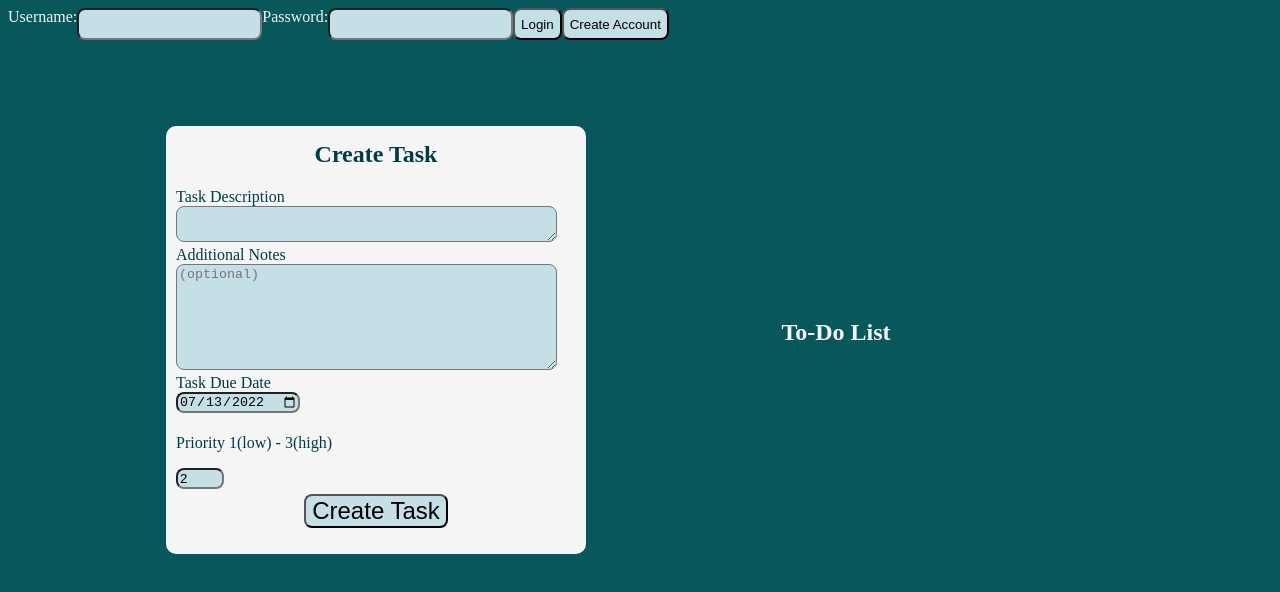
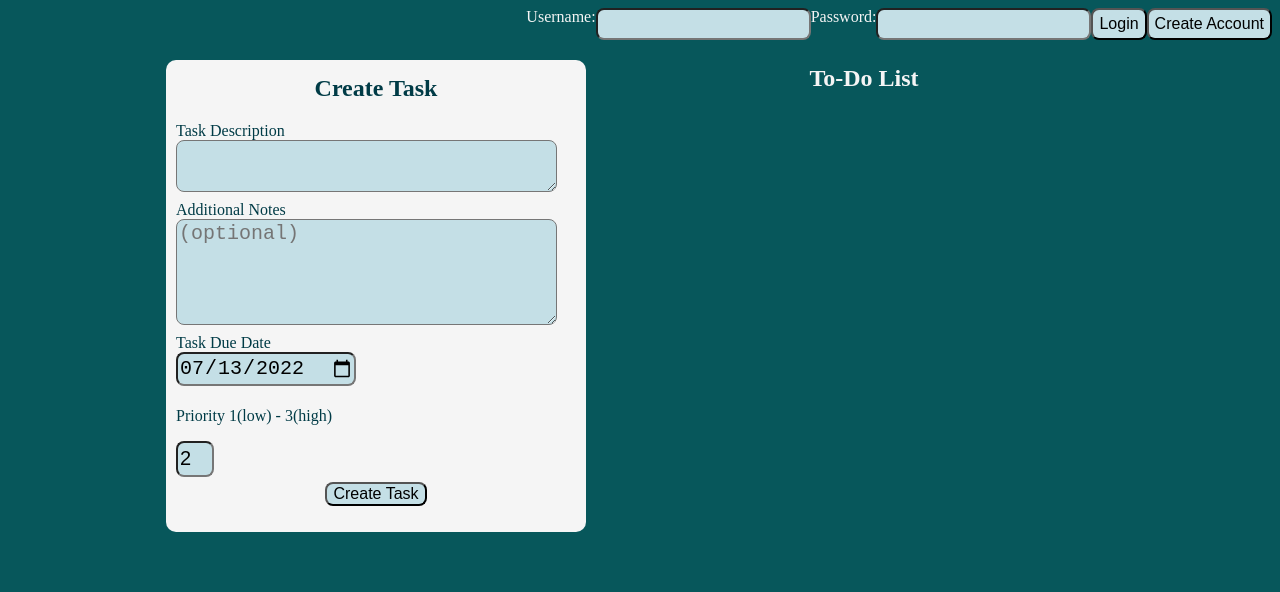
Before and after one commit to guzmaneandrew/to_do_app, a website: page public_html/index.html in a window 1280 px wide. Drawn offline with nearby package versions, Linux system fonts and the light colour scheme; no server answers.

Commit message:
Update styling

```diff
--- a/public_html/style.css
+++ b/public_html/style.css
@@ -2,6 +2,9 @@ body {
     font-size: 16px;
     background-color: #07575B;
     color: whitesmoke;
+    min-width: fit-content;
+    display: flex;
+    flex-direction: column;
 }
 
 h1, h2 {
@@ -10,7 +13,14 @@ h1, h2 {
 }
 
 #login {
+    margin-bottom: 20px;
+    align-self: flex-end;
+    width: fit-content;
     display: flex;
+}
+
+#login > * {
+    flex-shrink: 0;
 }
 
 #logout {
@@ -27,12 +37,14 @@ h1, h2 {
     margin-left: auto;
     margin-right: auto;
     display: flex;
-    align-items: center;
+    flex-wrap: wrap;
+    justify-content: space-between;
 }
 
 button, input, textarea {
     background-color: #C4DFE6;
     border-radius: 8px;
+    font-size: 1rem;
 }
 
 #create-task {
@@ -44,8 +56,9 @@ button, input, textarea {
     padding: 10px;
 }
 
-#create-task input {
+#create-task input, #create-task textarea {
     margin-bottom: 5px;
+    font-size: 1.25rem;
 }
 
 #create-task textarea{
@@ -53,12 +66,21 @@ button, input, textarea {
     max-width: 375px;
 }
 
+#task-due-date {
+    height: 30px;
+}
+
+#priority {
+    font-size: 1rem;
+    height: 30px;
+    width: 30px;
+}
+
 #task-notes {
     height: 100px;
 }
 
 #create-button {
-    font-size: 1.5rem;
     width: fit-content;
     margin: auto;
 }
@@ -72,6 +94,7 @@ button, input, textarea {
 }
 
 #list-tasks li {
+    font-size: 1.25rem;
     min-width: 500px;
     word-wrap: break-word;
     background-color: #003B46;
```
